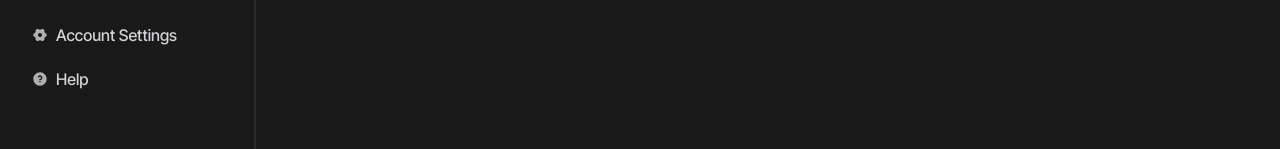
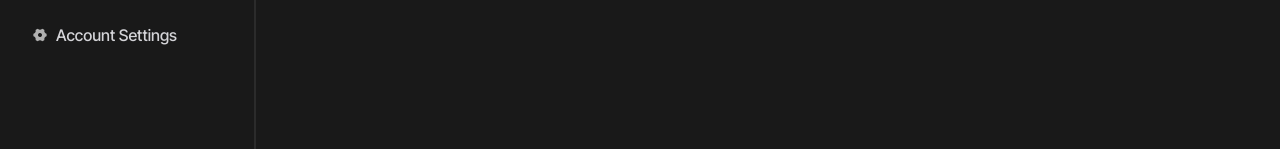
Before and after one commit to harsh749005/GhostSafe, a Next.js app: page /help in a window 1280 px wide. Shown: the part 331-480 px from the top of the page. Built offline with nearby package versions, Linux system fonts and the light colour scheme.

Commit message:
help page is commented

```diff
--- a/app/components/Sidebar.jsx
+++ b/app/components/Sidebar.jsx
@@ -47,7 +47,7 @@ export default function Sidebar() {
       img: "/images/settings-4-fill.svg",
     },
     // { id: "advanced", label: "Advanced Options", icon: "🔧" },
-    { id: "help", label: "Help", icon: "❓", img: "/images/question-fill.svg" },
+    // { id: "help", label: "Help", icon: "❓", img: "/images/question-fill.svg" },
   ];
   return (
     <div
```
